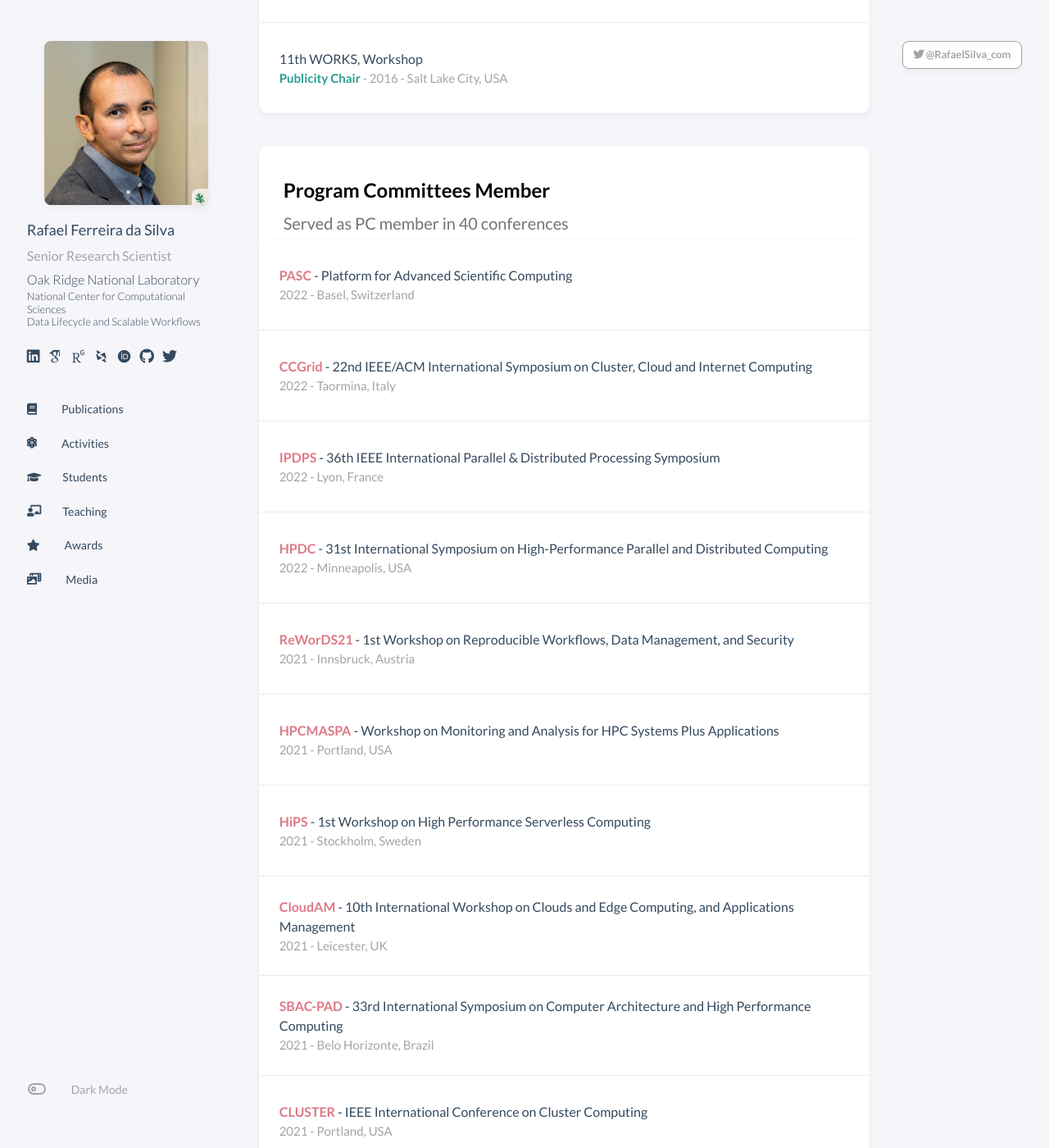
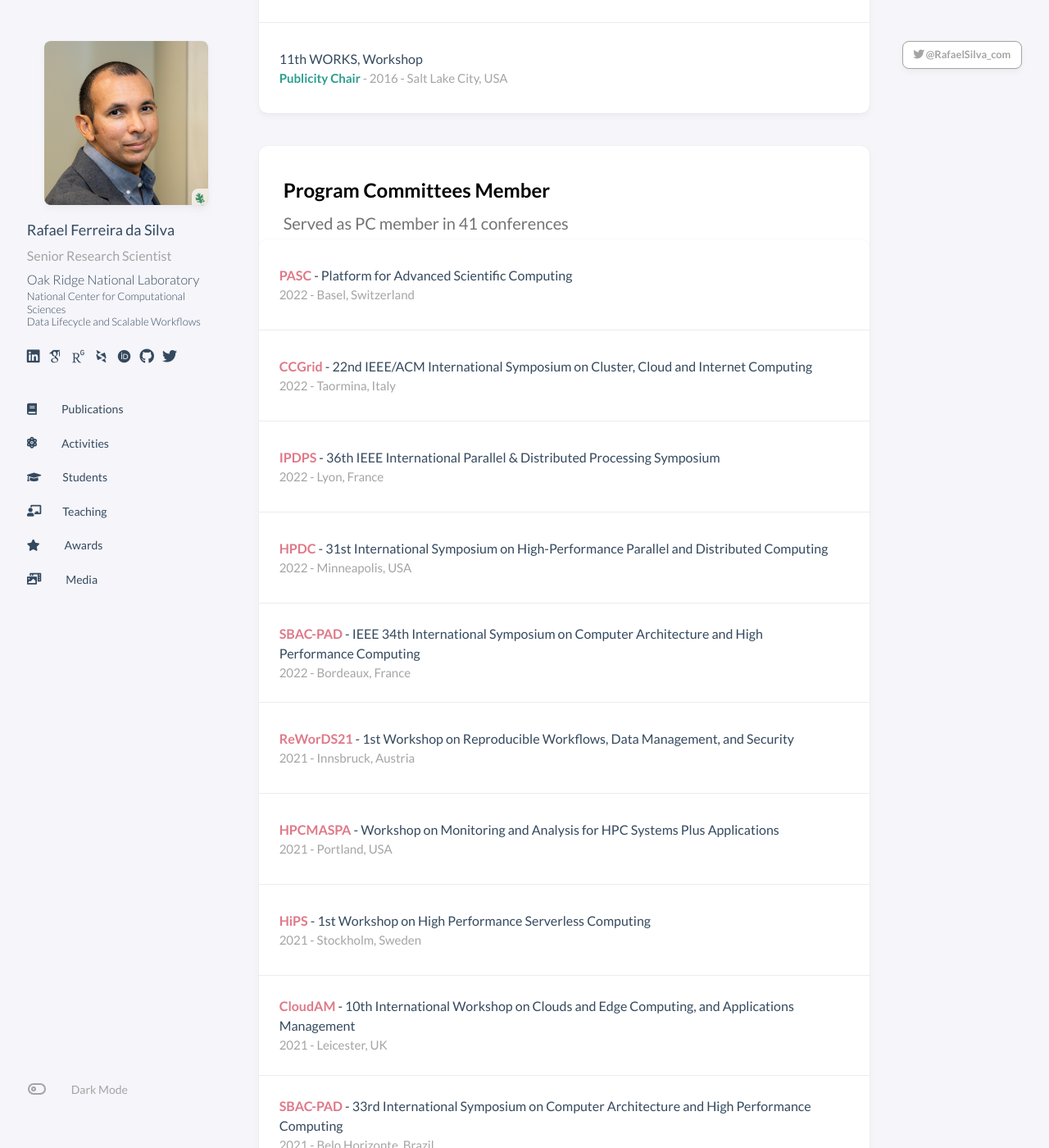
Before and after one commit to rafaelfsilva/rafaelfsilva.github.io, a Jekyll site: the page built from _pages/activities.html, in a window 1280 px wide and 1400 px high, scrolled down 2419 px. Shown: the whole window at 82% size. Built offline with Jekyll 4.4.1, drawn with Linux system fonts in a browser that asks for light colours; some web fonts are replaced; a script that is not in the unit is left out; comment, search, counter and statistics services are not loaded.

Commit message:
Update activities_pc.yml

```diff
--- a/_data/activities_pc.yml
+++ b/_data/activities_pc.yml
@@ -1,3 +1,9 @@
+- conference: IEEE 34th International Symposium on Computer Architecture and High Performance Computing
+  series: SBAC-PAD
+  year: 2022
+  location: Bordeaux, France
+  link: https://project.inria.fr/sbac2022/
+
 - conference: 31st International Symposium on High-Performance Parallel and Distributed Computing
   series: HPDC
   year: 2022
```
